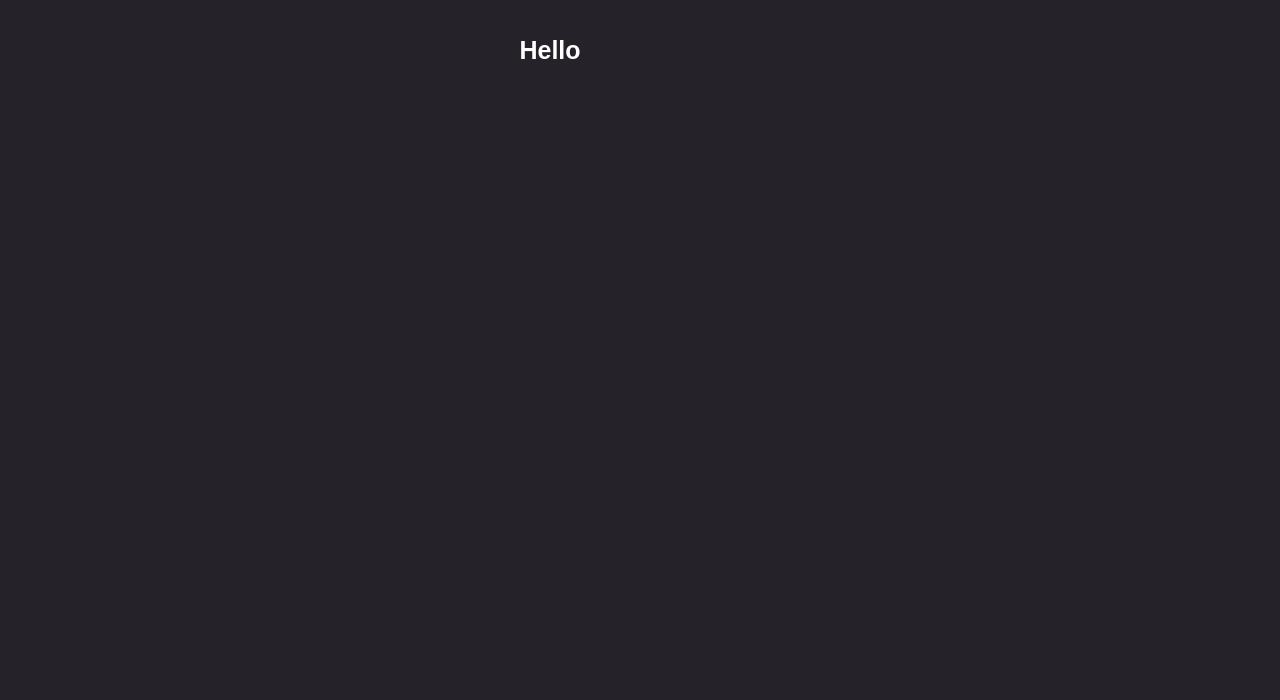
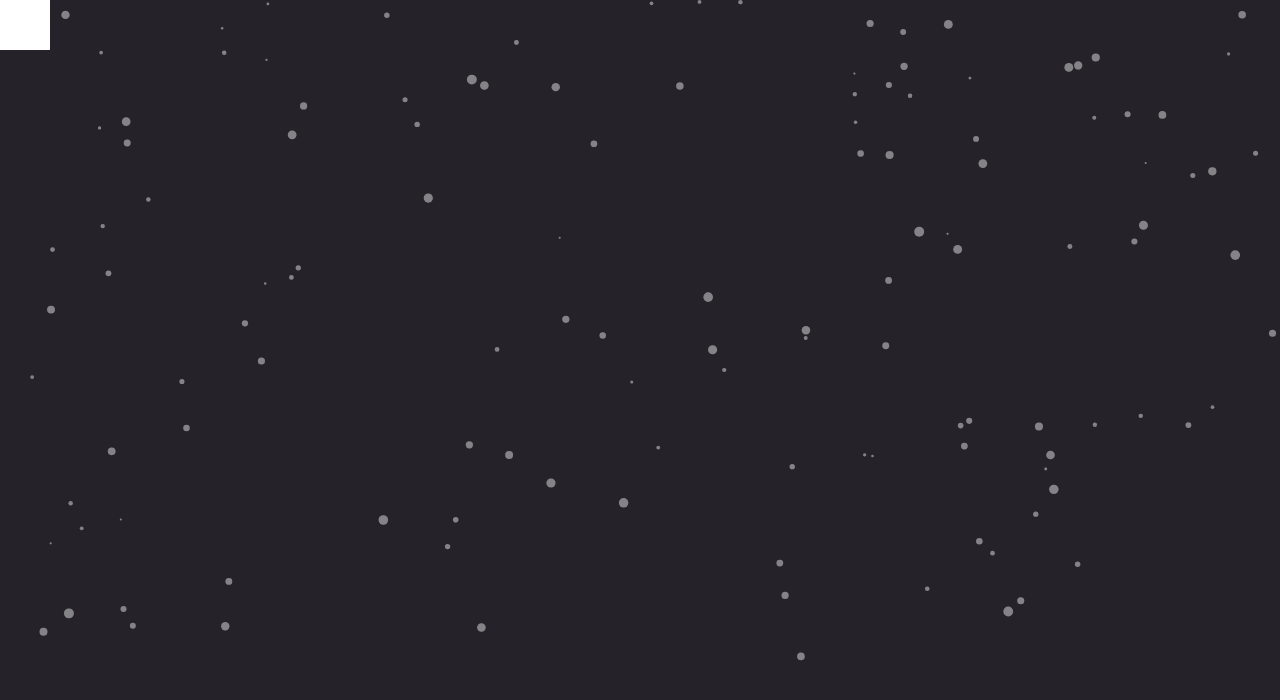
Before and after one commit to snigdho611/snigdho611.dev, a Next.js app: page /test in a window 1280 px wide. Shown: the top 700 px of the page. Built offline with nearby package versions, Linux system fonts and the light colour scheme.

Commit message:
Added particle effect

```diff
--- a/package.json
+++ b/package.json
@@ -8,10 +8,10 @@
     "lint": "next lint"
   },
   "dependencies": {
-    "gsap": "^3.9.1",
     "next": "12.0.7",
     "react": "17.0.2",
-    "react-dom": "17.0.2"
+    "react-dom": "17.0.2",
+    "react-tsparticles": "^1.39.0"
   },
   "devDependencies": {
     "@types/node": "17.0.7",
--- a/pages/test.tsx
+++ b/pages/test.tsx
@@ -1,34 +1,80 @@
 import React from "react";
-import gsap from "gsap";
-import ScrollTrigger from "gsap/src/ScrollTrigger";
 import { useRef, useEffect } from "react";
+import Particles from "react-tsparticles";
 
 const Test = () => {
-  const boxRef = useRef(null);
-
-  useEffect(() => {
-    gsap.to(boxRef.current, { rotation: 360, x: 500, duration: 1 });
-  });
   return (
-    <div
-      style={{
-        fontSize: "25px",
-        color: "white",
-        width: "100px",
-        height: "100px",
-        borderRadius: "12px",
-        display: "flex",
-        alignItems: "center",
-        justifyContent: "center",
-        textAlign: "center",
-        backgroundColor: "var(--green)",
-        fontWeight: "600",
-        // color: "var(--light)",
-      }}
-      className="box"
-      ref={boxRef}
-    >
-      Hello
+    <div style={{ width: "50px", height: "50px", backgroundColor: "white" }}>
+      <Particles
+        id="tsparticles"
+        height="100px"
+        width="100px"
+        options={{
+          fpsLimit: 60,
+          interactivity: {
+            events: {
+              onClick: {
+                enable: true,
+                mode: "push",
+              },
+              onHover: {
+                enable: true,
+                mode: "repulse",
+              },
+              resize: true,
+            },
+            modes: {
+              bubble: {
+                distance: 200,
+                duration: 2,
+                opacity: 0.8,
+                size: 40,
+              },
+              push: {
+                quantity: 4,
+              },
+              repulse: {
+                distance: 200,
+                duration: 0.4,
+              },
+            },
+          },
+          particles: {
+            color: {
+              value: "#ffffff",
+            },
+            collisions: {
+              enable: true,
+            },
+            move: {
+              direction: "top",
+              enable: true,
+              outMode: "bounce",
+              random: false,
+              speed: 0.75,
+              straight: false,
+            },
+            number: {
+              density: {
+                enable: true,
+                area: 800,
+              },
+              value: 100,
+            },
+            opacity: {
+              value: 0.25,
+            },
+            shape: {
+              type: "circle",
+            },
+            size: {
+              random: true,
+              value: 5,
+            },
+          },
+          detectRetina: true,
+        }}
+      />
     </div>
   );
 };
--- a/src/styles/globals.css
+++ b/src/styles/globals.css
@@ -1,12 +1,8 @@
-/* @import url(https://allfont.net/allfont.css?fonts=agency-fb); */
-
 html,
 body {
   padding: 0;
   margin: 0;
-  /* font-family: "Sullivan"; */
   font-family: "Agency FB", arial;
-  /* font-family: "Courier New", Courier, monospace; */
   background-color: #252329;
 }
 
@@ -17,7 +13,7 @@
   height: 83px;
   position: sticky;
   top: 0;
-  z-index: 1;
+  z-index: 2;
 }
 
 .Navbar .FlexBox {
@@ -74,6 +70,7 @@
   height: 210px;
   background-image: url(/images/profilepic.jpg);
   background-size: cover;
+  z-index: 1;
 }
 
 .Bar {
```
Also changed, not shown: pages/index.tsx (+68 -0 lines), src/components/About/index.tsx (+1 -8 lines), src/components/Experience/ExperienceRow/index.tsx (+4 -4 lines), src/components/Projects/index.tsx (+0 -30 lines), 1 other file (tests, documents, lock files or other folders).
